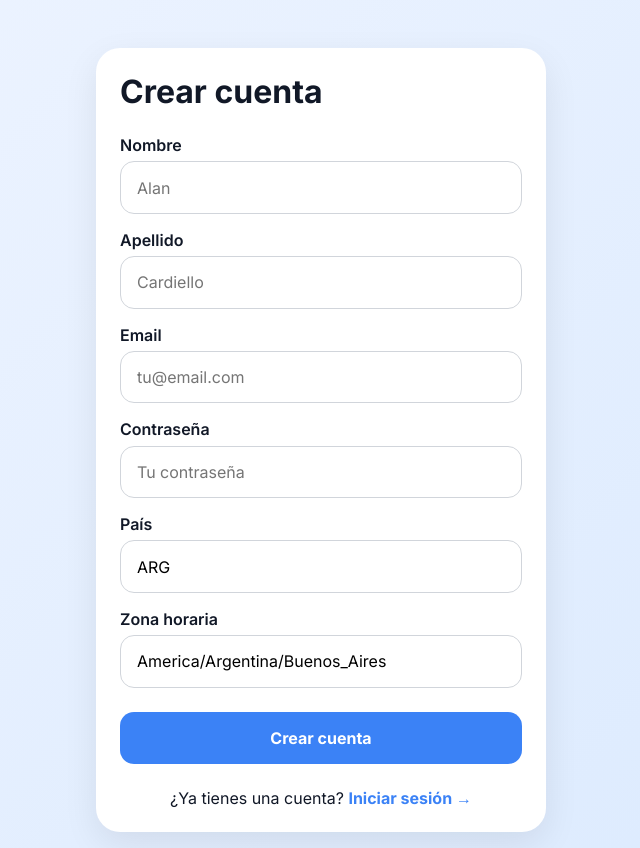
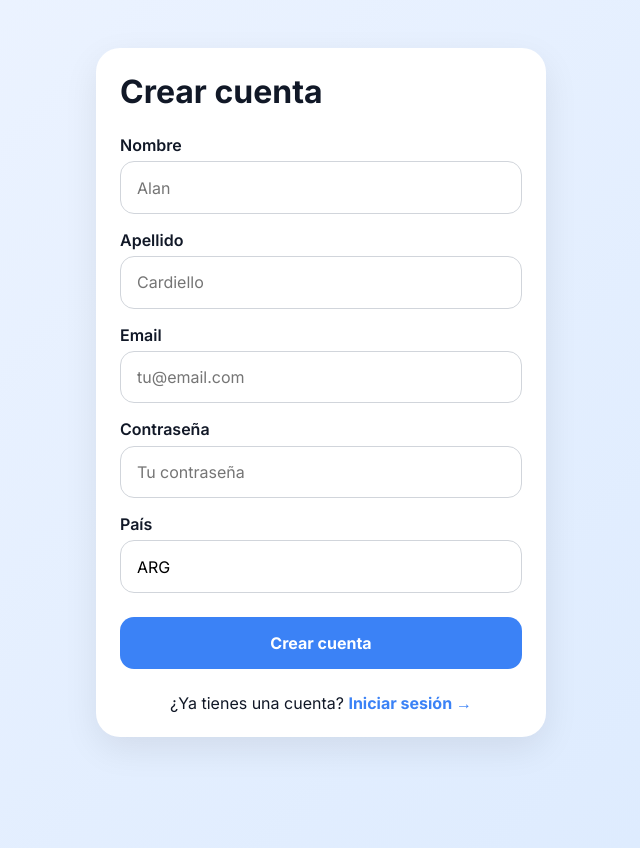
Before and after one commit to OvniWallet/ovni-wallet-frontend, a React (Vite) app: page /register in a window 1280 px wide. Shown: the whole page, without its empty margins (319-959 px from the left). Built offline with nearby package versions, Linux system fonts and the light colour scheme; no server answers.

Commit message:
style(auth): remover campo obligatorio de zona horaria del formulario de registro

```diff
--- a/src/features/auth/components/RegisterForm.tsx
+++ b/src/features/auth/components/RegisterForm.tsx
@@ -11,14 +11,13 @@ export function RegisterForm() {
   const [email, setEmail] = useState('')
   const [password, setPassword] = useState('')
   const [country, setCountry] = useState('ARG')
-  const [timezone, setTimezone] = useState('America/Argentina/Buenos_Aires')
   const [error, setError] = useState('')
 
   const handleSubmit = async (event: FormEvent<HTMLFormElement>) => {
     event.preventDefault()
     setError('')
 
-    if (!firstName.trim() || !lastName.trim() || !email.trim() || !password.trim() || !country.trim() || !timezone.trim()) {
+    if (!firstName.trim() || !lastName.trim() || !email.trim() || !password.trim() || !country.trim()) {
       setError('Todos los campos son obligatorios.')
       return
     }
@@ -30,7 +29,6 @@ export function RegisterForm() {
         email,
         password,
         country_of_residence: country,
-        timezone,
       })
 
       navigate('/login')
@@ -58,9 +56,6 @@ export function RegisterForm() {
       <label htmlFor="country">País</label>
       <input id="country" value={country} onChange={(e) => setCountry(e.target.value.toUpperCase())} />
 
-      <label htmlFor="timezone">Zona horaria</label>
-      <input id="timezone" value={timezone} onChange={(e) => setTimezone(e.target.value)} />
-
       {error && <p role="alert">{error}</p>}
 
       <button className="auth-button" type="submit" disabled={loading}>
--- a/src/features/auth/types.ts
+++ b/src/features/auth/types.ts
@@ -23,7 +23,7 @@ export interface RegisterRequest {
   first_name: string
   last_name: string
   country_of_residence: string
-  timezone: string
+
 }
 
 export interface RegisterResponse {
```
